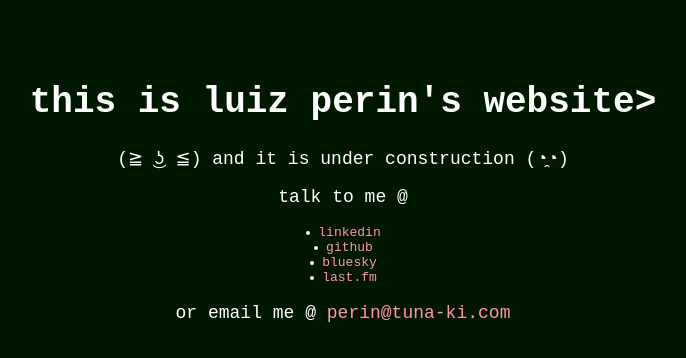
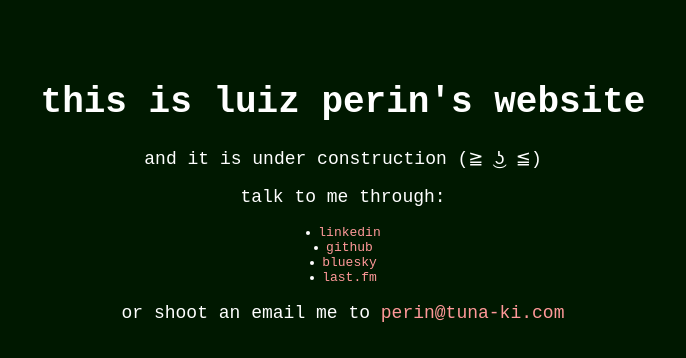
Before and after one commit to tunaki17/tuna-ki.com, a plain HTML site: page index.html in a window 1280 px wide. Shown: the whole page, without its empty margins (297-983 px from the left). Drawn offline with Linux system fonts and the light colour scheme.

Commit message:
Update index.html

```diff
--- a/index.html
+++ b/index.html
@@ -35,15 +35,15 @@
   </style>
 </head>
 <body>
-  <h1><b>this is luiz perin's website</b>></h1>
-  <p>(≧ ͜ʖ ≦) and it is under construction (◔̯◔)</p>
-  <p>talk to me @</p>
+  <h1><b>this is luiz perin's website</b></h1>
+  <p>and it is under construction (≧ ͜ʖ ≦)</p>
+  <p>talk to me through:</p>
   <ul>
     <li><a href="https://www.linkedin.com/in/lperin17/">linkedin</a></li>
     <li><a href="https://github.com/tunaki17">github</a></li>
     <li><a href="https://bsky.app/profile/tuna-ki.com">bluesky</a></li>
     <li><a href="https://www.last.fm/user/tunaki17">last.fm</a></li>
   </ul>
-  <p>or email me @ <a href="mailto:perin@tuna-ki.com">perin@tuna-ki.com</a></p>
+  <p>or shoot an email me to <a href="mailto:perin@tuna-ki.com">perin@tuna-ki.com</a></p>
 </body>
 </html>
```
